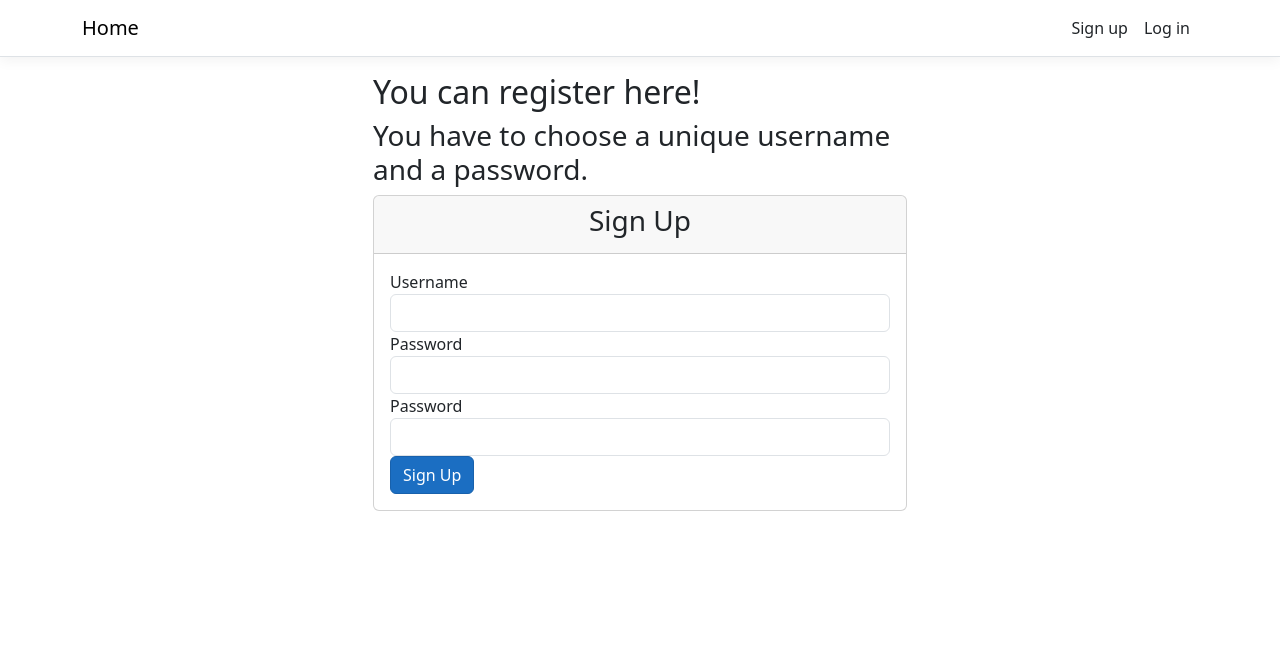
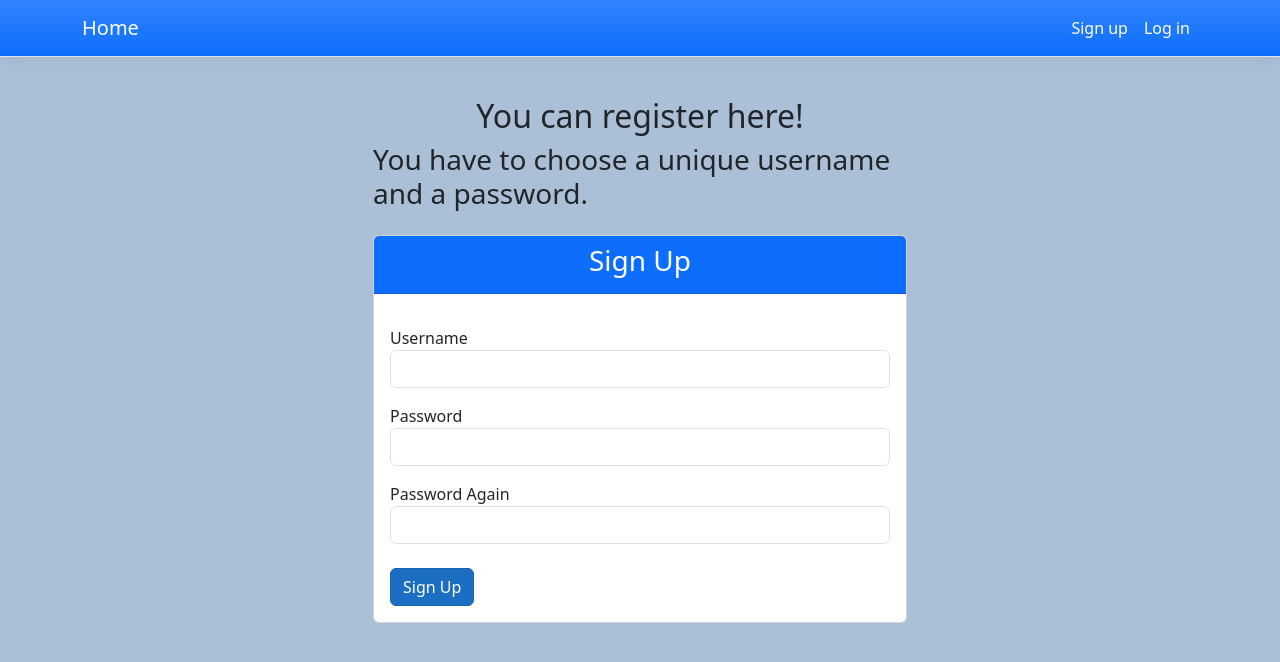
Before and after one commit to LBlanka99/netlient-homework, an Angular app in the folder NetlientHomework/ClientApp/: page /sign-up in a window 1280 px wide. Shown: the top 662 px of the page. Built offline with nearby package versions, Linux system fonts and the light colour scheme.

Commit message:
improve pages' appearance

```diff
--- a/NetlientHomework/ClientApp/src/app/home/home.component.html
+++ b/NetlientHomework/ClientApp/src/app/home/home.component.html
@@ -1,3 +1,3 @@
-<h1>Hello, stranger!</h1>
-<h5>Welcome to the Netlient Homework webpage!</h5>
-<p>If you want to see the table of items, you have to log in. If you don't have an account yet, you can sign up.</p>
+<h1 class="text-center mt-5">Hello, stranger!</h1>
+<h5 class="text-center">Welcome to the Netlient Homework webpage!</h5>
+<h6 class="text-center">If you want to see the table of items, you have to log in. If you don't have an account yet, you can sign up.</h6>
--- a/NetlientHomework/ClientApp/src/app/log-in/log-in.component.html
+++ b/NetlientHomework/ClientApp/src/app/log-in/log-in.component.html
@@ -1,26 +1,26 @@
 <div class="container">
   <div class="row justify-content-center">
     <div class="col-md-6">
-      <div class="card">
-        <div class="card-header">
+      <div class="card mt-4">
+        <div class="card-header bg-primary text-white">
           <h3 class="text-center">Login</h3>
         </div>
         <div class="card-body">
           <form (ngSubmit)="login()" class="form">
-            <div class="form-group">
+            <div class="form-group mt-3">
               <label for="username">Username</label>
               <input type="text" id="username" name="username" [(ngModel)]="username" class="form-control" required>
             </div>
 
-            <div class="form-group">
+            <div class="form-group mt-3">
               <label for="password">Password</label>
               <input type="password" id="password" name="password" [(ngModel)]="password" class="form-control" required>
             </div>
 
-            <button type="submit" class="btn btn-primary btn-block">Login</button>
+            <button type="submit" class="btn btn-primary btn-block mt-4">Login</button>
           </form>
+          <div *ngIf="errorMessage" class="alert alert-danger mt-3">{{errorMessage}}</div>
         </div>
-        <div *ngIf="errorMessage" class="alert">{{errorMessage}}</div>
       </div>
     </div>
   </div>
--- a/NetlientHomework/ClientApp/src/app/nav-menu/nav-menu.component.html
+++ b/NetlientHomework/ClientApp/src/app/nav-menu/nav-menu.component.html
@@ -1,6 +1,6 @@
 <header>
   <nav
-    class="navbar navbar-expand-sm navbar-toggleable-sm navbar-light bg-white border-bottom box-shadow mb-3"
+    class="navbar navbar-expand-sm navbar-toggleable-sm navbar-dark bg-primary bg-gradient text-primary border-bottom box-shadow mb-3"
   >
     <div class="container">
       <a class="navbar-brand" [routerLink]="['/']">Home</a>
@@ -26,15 +26,15 @@
             [routerLinkActive]="['link-active']"
             [routerLinkActiveOptions]="{ exact: true }"
           >
-            <a class="nav-link text-dark" [routerLink]="['/sign-up']">Sign up</a>
+            <a class="nav-link text-white" [routerLink]="['/sign-up']">Sign up</a>
           </li>
           <li *ngIf="!auth.isAuthenticated()" class="nav-item" [routerLinkActive]="['link-active']">
-            <a class="nav-link text-dark" [routerLink]="['/log-in']"
+            <a class="nav-link text-white" [routerLink]="['/log-in']"
               >Log in</a
             >
           </li>
           <li *ngIf="auth.isAuthenticated()" class="nav-item" [routerLinkActive]="['link-active']">
-            <a class="nav-link text-dark" [routerLink]="['/products']"
+            <a class="nav-link text-white" [routerLink]="['/products']"
               >Products</a
             >
           </li>
--- a/NetlientHomework/ClientApp/src/app/products/products.component.html
+++ b/NetlientHomework/ClientApp/src/app/products/products.component.html
@@ -1,45 +1,44 @@
-<div class='card'>
-  <div class='card-header'>
+<div class="container mt-4">
+  <div class="card">
+    <div class="card-header bg-primary text-white">
       Test products
     </div>
-  <div class='card-body'>
-    <div class='row'>
-      <div class='col-md-2'>Filter by:</div>
-      <div class='col-md-4'>
-        <input type='text'
-               [(ngModel)]='filterBy' />
+    <div class="card-body">
+      <div class="row mb-3">
+        <div class="col-md-2">Filter by:</div>
+        <div class="col-md-4">
+          <input type="text" [(ngModel)]='filterBy' class="form-control" />
         </div>
-      <button class="col-md-2" *ngIf="filterBy" (click)="exportToPDF()">Export to PDF</button>
-    </div>
-    <div class='row'>
-      <div class='col-md-6'>
+        <div class="col-md-2">
+          <button class="btn btn-primary" *ngIf="filterBy" (click)="exportToPDF()">Export to PDF</button>
         </div>
       </div>
-    <div class='table-responsive'>
-      <table class='table'
-             *ngIf='products.length'>
+      <div class="row">
+        <div class="col-md-12">
+          <div class="table-responsive">
+            <table class="table table-striped">
               <thead>
               <tr>
                 <th>Code
-            <button (click)="onSortBy('code')">
+                  <button (click)="onSortBy('code')" class="btn btn-link">
                     <i *ngIf="codeArrow" class="fa fa-arrow-up"></i>
                     <i *ngIf="!codeArrow" class="fa fa-arrow-down"></i>
                   </button>
                 </th>
                 <th>Product
-            <button (click)="onSortBy('name')">
+                  <button (click)="onSortBy('name')" class="btn btn-link">
                     <i *ngIf="nameArrow" class="fa fa-arrow-up"></i>
                     <i *ngIf="!nameArrow" class="fa fa-arrow-down"></i>
                   </button>
                 </th>
                 <th>Price
-            <button (click)="onSortBy('price')">
+                  <button (click)="onSortBy('price')" class="btn btn-link">
                     <i *ngIf="priceArrow" class="fa fa-arrow-up"></i>
                     <i *ngIf="!priceArrow" class="fa fa-arrow-down"></i>
                   </button>
                 </th>
                 <th>Tax
-            <button (click)="onSortBy('tax')">
+                  <button (click)="onSortBy('tax')" class="btn btn-link">
                     <i *ngIf="taxArrow" class="fa fa-arrow-up"></i>
                     <i *ngIf="!taxArrow" class="fa fa-arrow-down"></i>
                   </button>
@@ -58,7 +57,9 @@
           </div>
         </div>
       </div>
-<div *ngIf='errorMessage'
-     class='alert alert-danger'>
+    </div>
+  </div>
+  <div *ngIf='errorMessage' class='alert alert-danger mt-4'>
     Error: {{ errorMessage }}
   </div>
+</div>
--- a/NetlientHomework/ClientApp/src/app/sign-up/sign-up.component.html
+++ b/NetlientHomework/ClientApp/src/app/sign-up/sign-up.component.html
@@ -1,33 +1,33 @@
 <div class="container">
   <div class="row justify-content-center">
     <div class="col-md-6">
-      <h2>You can register here!</h2>
-      <h3>You have to choose a unique username and a password.</h3>
-      <div class="card">
-        <div class="card-header">
+      <h2 class="mt-4 text-center">You can register here!</h2>
+      <h3 class="mt-2">You have to choose a unique username and a password.</h3>
+      <div class="card mt-4">
+        <div class="card-header bg-primary text-white">
           <h3 class="text-center">Sign Up</h3>
         </div>
         <div class="card-body">
           <form (ngSubmit)="onRegister()" class="form">
-            <div class="form-group">
+            <div class="form-group mt-3">
               <label for="username">Username</label>
               <input type="text" id="username" name="username" [(ngModel)]="user.username" class="form-control" required>
             </div>
 
-            <div class="form-group">
+            <div class="form-group mt-3">
               <label for="password">Password</label>
               <input type="password" id="password" name="password" [(ngModel)]="user.password" class="form-control" required>
             </div>
 
-            <div class="form-group">
-              <label for="password-again">Password</label>
+            <div class="form-group mt-3">
+              <label for="password-again">Password Again</label>
               <input type="password" id="password-again" name="passwordAgain" [(ngModel)]="user.passwordAgain" class="form-control" required>
             </div>
 
-            <button type="submit" class="btn btn-primary btn-block">Sign Up</button>
+            <button type="submit" class="btn btn-primary btn-block mt-4">Sign Up</button>
           </form>
+          <div *ngIf="errorMessage" class="alert alert-danger mt-3">{{errorMessage}}</div>
         </div>
-        <div *ngIf="errorMessage" class="alert">{{errorMessage}}</div>
       </div>
     </div>
   </div>
--- a/NetlientHomework/ClientApp/src/styles.css
+++ b/NetlientHomework/ClientApp/src/styles.css
@@ -1,16 +1,12 @@
 /* You can add global styles to this file, and also import other style files */
 
 /* Provide sufficient contrast against white background */
-a {
-  color: #0366d6;
+html, body {
+  background: #abc0d7;
 }
 
 .btn:focus, .btn:active:focus, .btn-link.nav-link:focus, .form-control:focus, .form-check-input:focus {
   box-shadow: 0 0 0 0.1rem white, 0 0 0 0.25rem #258cfb;
-}
-
-code {
-  color: #e01a76;
 }
 
 .btn-primary {
```
Lines whose indentation alone changed are shown as unchanged.
